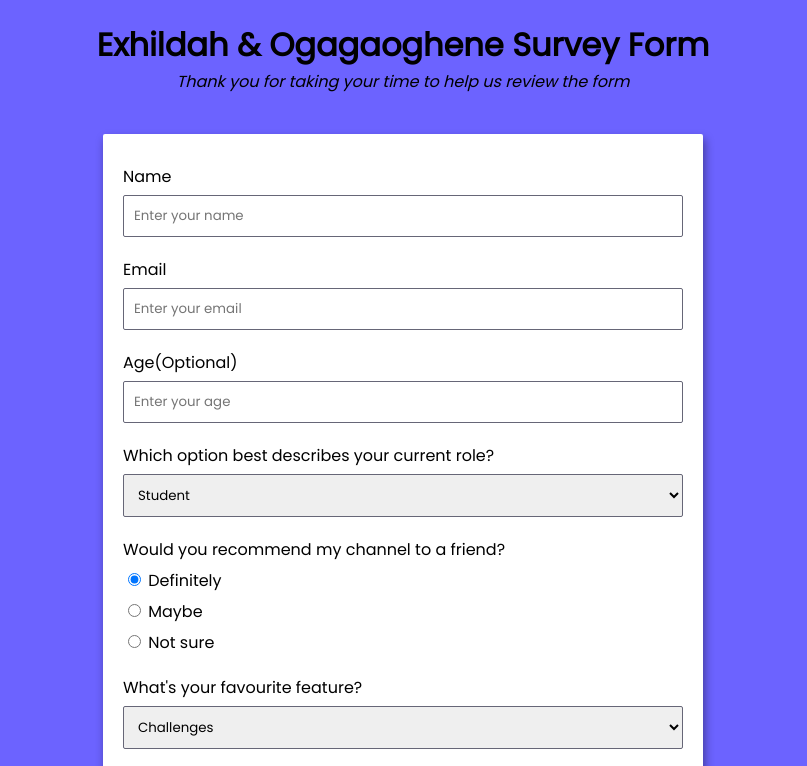
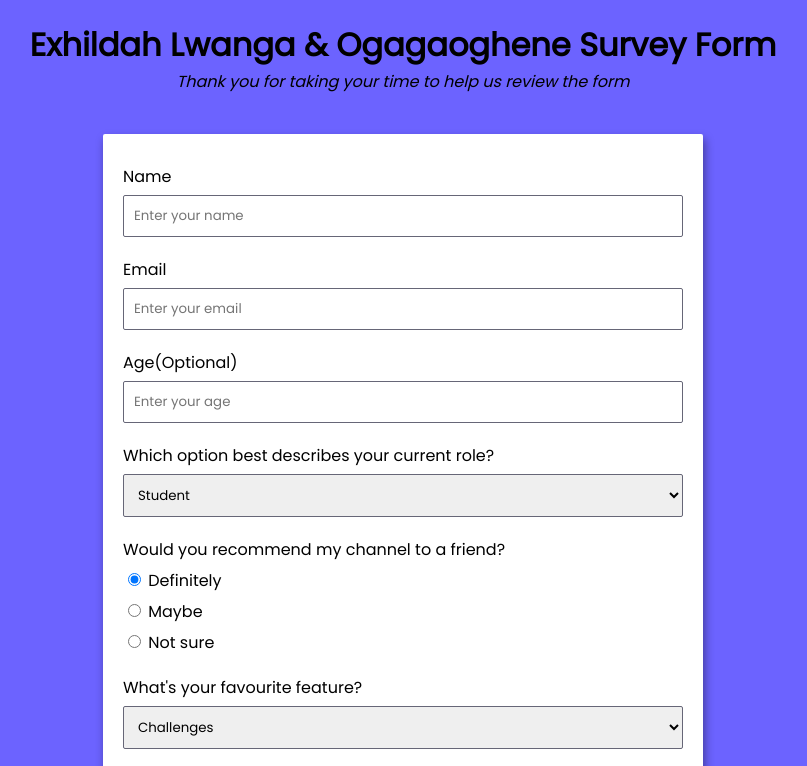
Before and after one commit to ogagaoghene/webdemo, a plain HTML site: page index.html in a window 1280 px wide. Shown: the top 766 px of the page, without its empty margins (237-1044 px from the left). Drawn offline with Linux system fonts and the light colour scheme.

Commit message:
Update index.html

```diff
--- a/index.html
+++ b/index.html
@@ -6,7 +6,7 @@
   </head>
   <body>
 
-      <h1 id="title">Exhildah & Ogagaoghene Survey Form</h1>
+      <h1 id="title">Exhildah Lwanga & Ogagaoghene Survey Form</h1>
       <p id="description">
         <i>Thank you for taking your time to help us review the form</i>
       </p>
```
